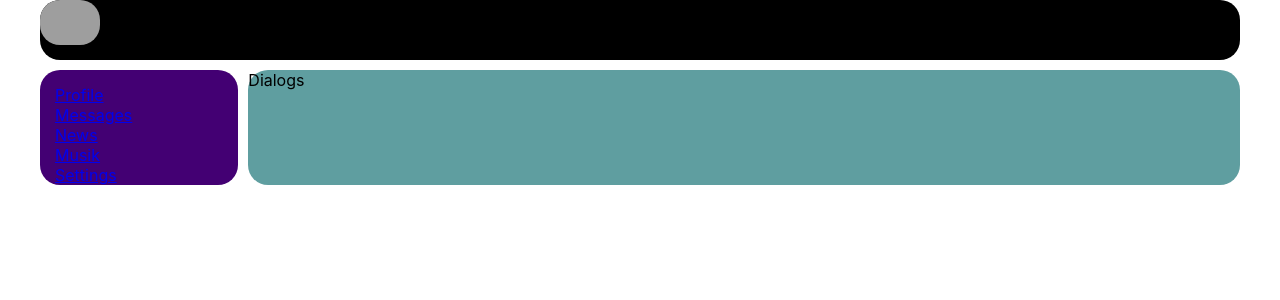
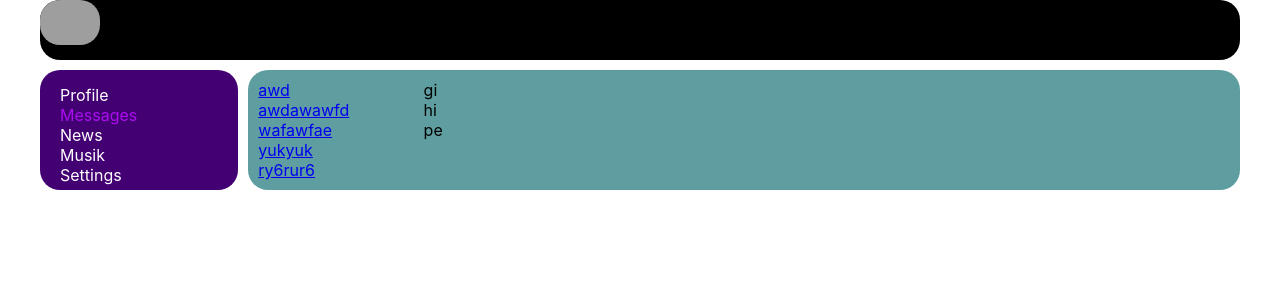
Before and after one commit to Salein/network, a React (Create React App) app: page /dialogs in a window 1280 px wide. Shown: the top 300 px of the page. Built offline with nearby package versions, Linux system fonts and the light colour scheme; grey boxes are pictures that could not be loaded.

Commit message:
created Dialogs

```diff
--- a/src/App.js
+++ b/src/App.js
@@ -14,8 +14,8 @@ function App() {
         <NavBar />
         <div className="app-wrapper-content">
           <Routes>
-            <Route path="/profile" element={<Profile/>} />
-            <Route path="/dialogs" element={<Dialogs/>} />
+            <Route path="/profile/*" element={<Profile/>} />
+            <Route path="/dialogs/*" element={<Dialogs/>} />
           </Routes>
         </div>
       </div>
--- a/src/components/Dialogs/Dialogs.jsx
+++ b/src/components/Dialogs/Dialogs.jsx
@@ -1,12 +1,40 @@
 import React from "react"
+import { NavLink } from "react-router-dom"
 import s from './Dialogs.module.css'
 
 
-const Dialogs = () => {
+export const DialogItem = () => {
+    return (
+        <div className={s.dialog + ' ' + s.active}>
+            <NavLink to='/dialogs/1'>awd</NavLink>
+        </div>
+    )
+}
 
-    return(
-        <div>
-            Dialogs
+const Dialogs = (props) => {
+
+    return (
+        <div className={s.dialogs}>
+            <div className={s.dialogsItem}>
+                <DialogItem />
+                <div className={s.dialog}>
+                    <NavLink to='/dialogs/2'>awdawawfd</NavLink>
+                </div>
+                <div className={s.dialog}>
+                    <NavLink to='/dialogs/3'>wafawfae</NavLink>
+                </div>
+                <div className={s.dialog}>
+                    <NavLink to='/dialogs/4'>yukyuk</NavLink>
+                </div>
+                <div className={s.dialog}>
+                    <NavLink to='/dialogs/5'>ry6rur6</NavLink>
+                </div>
+            </div>
+            <div className={s.messages}>
+                <div className={s.message}>gi</div>
+                <div className={s.message}>hi</div>
+                <div className={s.message}>pe</div>
+            </div>
         </div>
     )
 }
--- a/src/components/Dialogs/Dialogs.module.css
+++ b/src/components/Dialogs/Dialogs.module.css
@@ -0,0 +1,24 @@
+.dialogs {
+    display: grid;
+    grid-template-columns: 2fr 10fr;
+}
+
+.dialogsItem {
+    padding: 10px;
+}
+
+.dialogsItem .active {
+    color: aqua;
+}
+
+.dialog {
+
+}
+
+.messages {
+    padding: 10px;
+}
+
+.message {
+
+}
--- a/src/components/NavBar/NavBar.jsx
+++ b/src/components/NavBar/NavBar.jsx
@@ -1,26 +1,27 @@
 import React from "react"
+import { NavLink } from "react-router-dom"
 import s from './NavBar.module.css'
-
+import './NavBar.module.css'
 
 
 const NavBar = () => {
 
-    return(
+  return (
     <nav className={s.nav}>
       <div className={`${s.item} ${s.active}`}>
-          <a href="/profile">Profile</a>
+        <NavLink to="/profile" className={ navData => navData.isActive ? s.active : s.item }>Profile</NavLink>
       </div>
       <div className={s.item}>
-        <a href="dialogs">Messages</a>
+        <NavLink to="/dialogs" className={ navData => navData.isActive ? s.active : s.item }>Messages</NavLink>
       </div>
       <div className={s.item}>
-        <a href="news">News</a>
+        <NavLink to="/news" className={ navData => navData.isActive ? s.active : s.item }>News</NavLink>
       </div>
       <div className={s.item}>
-        <a href="musik">Musik</a>
+        <NavLink to="/musik" className={ navData => navData.isActive ? s.active : s.item }>Musik</NavLink>
       </div>
       <div className={s.item}>
-        <a href="settings">Settings</a>
+        <NavLink to="/settings" className={ navData => navData.isActive ? s.active : s.item }>Settings</NavLink>
       </div>
     </nav>
   )
--- a/src/components/NavBar/NavBar.module.css
+++ b/src/components/NavBar/NavBar.module.css
@@ -4,11 +4,16 @@
   border-radius: 20px;
   padding-top: 15px
 }
-.item {
-  margin-left: 15px;
+.item a {
+  margin: 20px;
   color: white;
+  text-decoration: none;
 }
 
-.active {
-  color: rgb(12, 239, 61);
+a.active{
+  color: rgb(171, 12, 239);
 }
+
+a:hover {
+  color: aqua;
+}
```
Lines whose indentation alone changed are shown as unchanged.
